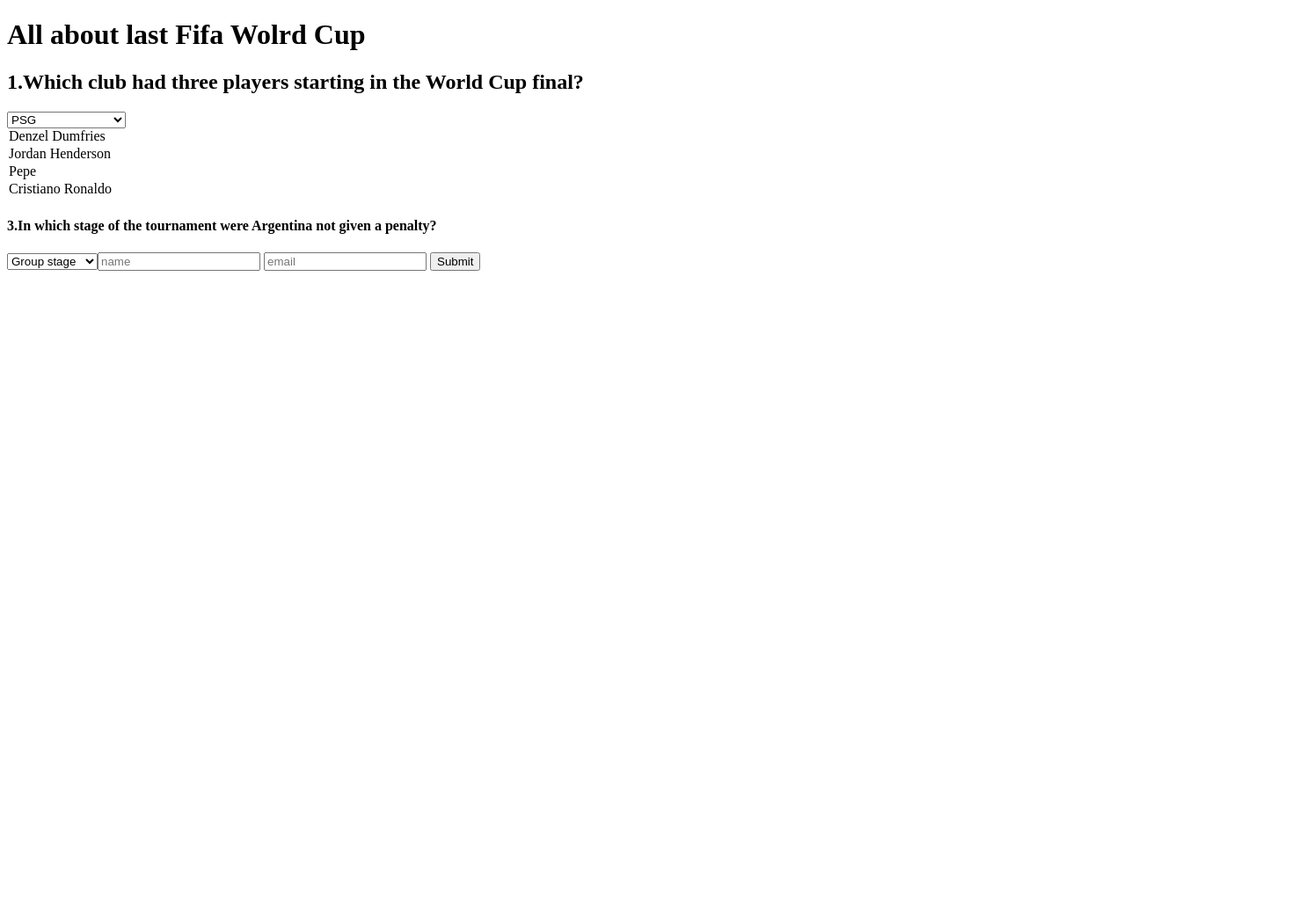
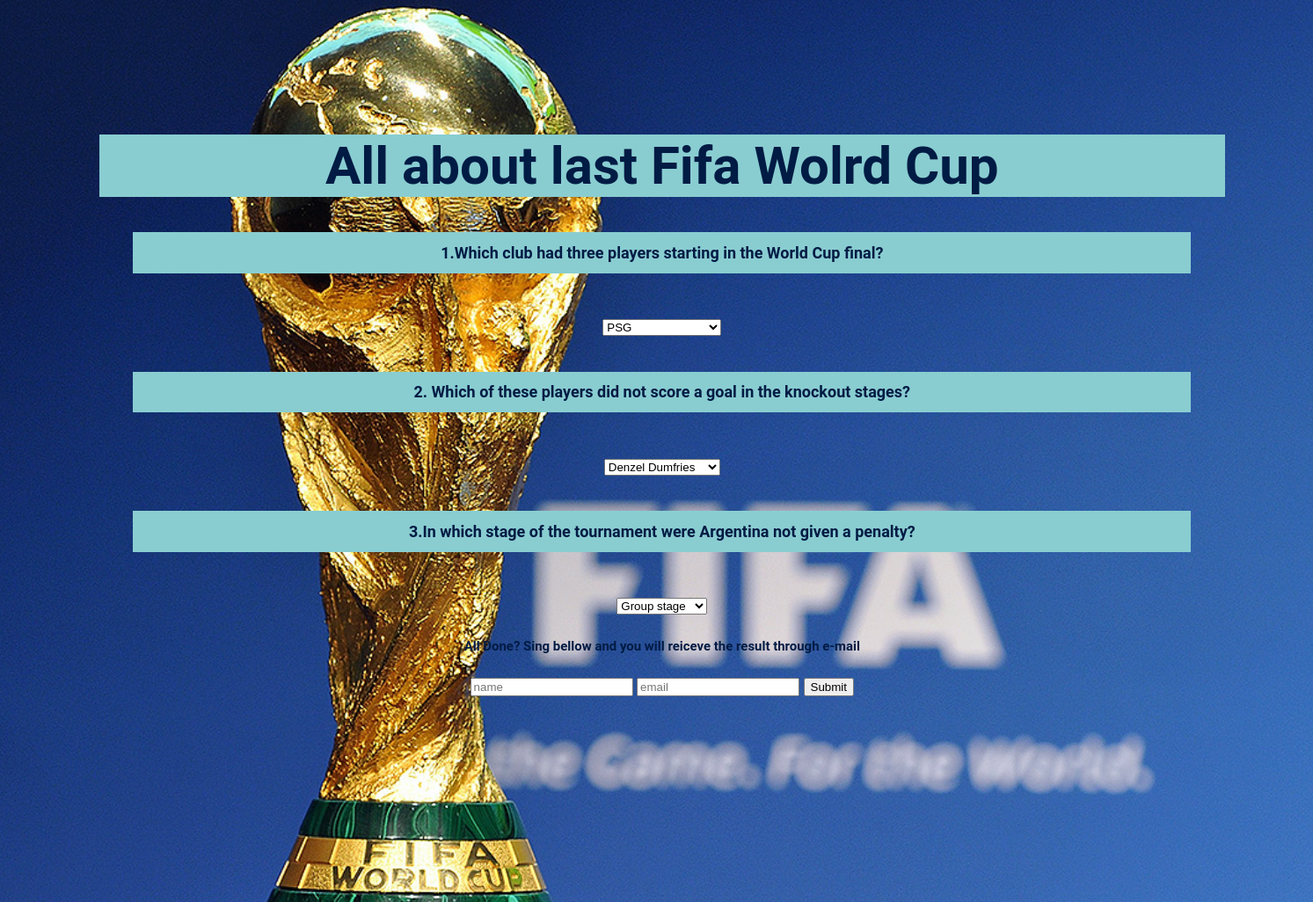
Before and after one commit to yago-pixel/modulo4, a plain HTML site: page index.html in a window 1280 px wide. Shown: the whole page at 88% size, 1493 px wide, since content can reach past the window. Before the commit the page ends 800 px from the top, so only its background shows below. Drawn offline with Linux system fonts and the light colour scheme; files that its build step writes are made by us from their sources; files whose address does not match are found by name.

Commit message:
added updating style.css

```diff
--- a/index.html
+++ b/index.html
@@ -3,13 +3,32 @@
 
 <head>
     <meta charset="UTF-8">
-    <meta http-equiv="X-UA-Compatible" content="IE=edge">
-    <meta name="viewport" content="width=device-width, initial-scale=1.0">
+    <meta http-equiv="X-UA-Compatible" content="IE=edge"/>
+    <meta name="viewport" content="width=device-width, initial-scale=1.0"/>
+    <link rel="stylesheet" href="./style.css"/>
     <title>who is the best?</title>
-    <link rel="stylesheet" href="./assets/css/style.css">
+
 </head>
 
 <body>
+    <style>
+
+body {
+    background-image: url('soc_g_WCtrophy_d1_1296x729.jpg');
+    background-repeat: no-repeat;
+    width: 100%;
+    height: 100%;
+    padding: 100px;
+    text-align: center;
+    background-position: 20% 5%;
+  -webkit-background-size: cover;
+  -moz-background-size: cover;
+  background-size: cover;
+  -o-background-size: cover;
+  }
+
+    </style>
+
     <div class="wrapper">
         <div class="card-contents"></div>
         <h1> All about last Fifa Wolrd Cup</h1>
@@ -30,10 +49,10 @@
                     <option value="Real Madrid">
                         Real Madrid
                     </option>
-                </div>
-                    <div>
-                    <h3> 2. Which of these players did not score a goal in the knockout stages?</h3>
-                    <form>
+                    </select>
+
+                    <h2> 2. Which of these players did not score a goal in the knockout stages?</h2>
+
                         <select id="typeface">
                             <option value="Denzel Dumfries">
                                 Denzel Dumfries
@@ -47,10 +66,9 @@
                             <option value="Cristiano Ronaldo">
                                 Cristiano Ronaldo
                             </option>
-                        </div>
-                        <div>
-                        <h4>3.In which stage of the tournament were Argentina not given a penalty?</h4>
-                        <form>
+                            </select>
+
+                        <h2>3.In which stage of the tournament were Argentina not given a penalty?</h2>
                             <select id="typeface">
                                 <option value="Group stage">
                                     Group stage
@@ -67,6 +85,8 @@
                                 <option value="Final">
                                     Final
                                 </option>
+                                </select>
+                            </form>
                             </div>
 
         <footer>
--- a/style.css
+++ b/style.css
@@ -0,0 +1,38 @@
+body{
+    font-size: 30px;
+    font-family: "Roboto", sans-serif;
+    background-color: #eff5f8;
+    color: #001b44;
+    min-height: 100vh;
+    margin: 1%
+
+}
+
+h1{
+    background-color: rgb(137, 205, 209);
+    text-align: center;
+}
+
+h3,
+h2{
+    background-color:  rgb(137, 205, 209);
+    padding-block: 1%;
+    margin: 3%;
+    font-size: large;
+    text-decoration:solid;
+
+
+
+}
+style{
+    width: max-content;
+}
+
+footer{
+    font-size: large;
+
+}
+houver h1,h2,h3{
+
+
+}
```
Also changed, not shown: script.js (line endings or trailing spaces), soc_g_WCtrophy_d1_1296x729.jpg (added).
